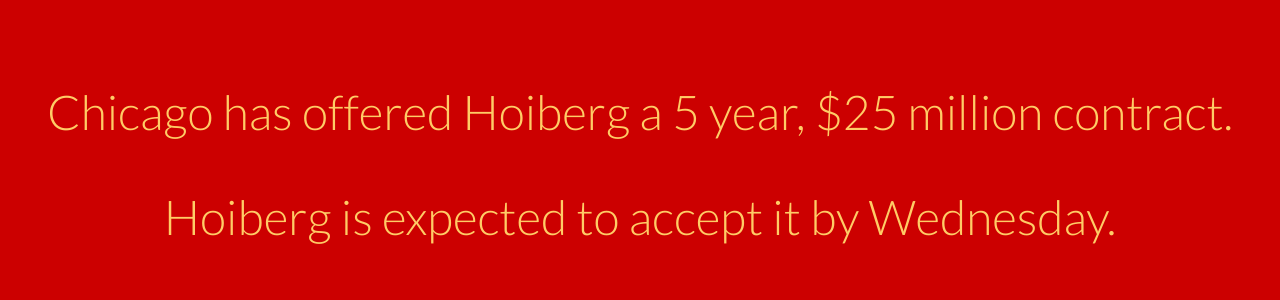
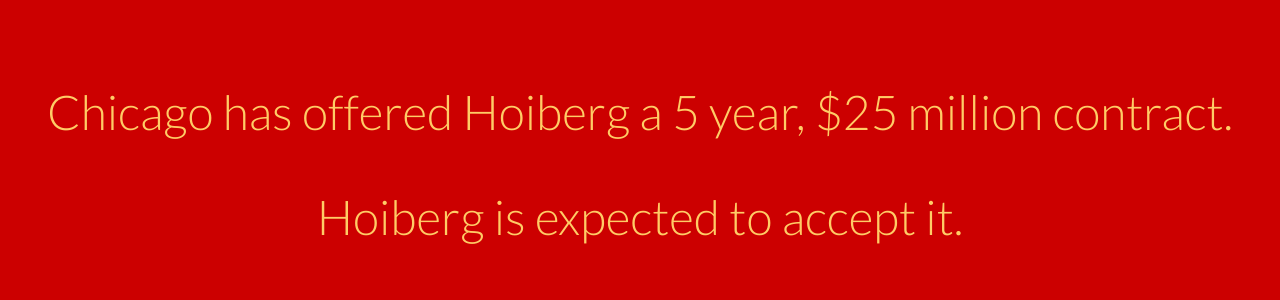
Before and after one commit to mpdavis/hoiberg, a Flask app: page / in a window 1280 px wide. Shown: the part 369-669 px from the top of the page. Run offline with Flask 2, Linux system fonts and the light colour scheme; some libraries are stand-ins or nearby versions.

Commit message:
remove time

```diff
--- a/templates/index.html
+++ b/templates/index.html
@@ -105,7 +105,7 @@
           <p id="description">Has Hoiberg left?</p>
           <p id="answer">Not yet.</p>
           <p id="description">Chicago has offered Hoiberg a 5 year, $25 million contract.</p>
-          <p id="description">Hoiberg is expected to accept it by Wednesday.</p>
+          <p id="description">Hoiberg is expected to accept it.</p>
         </div>
 
     </body>
```
